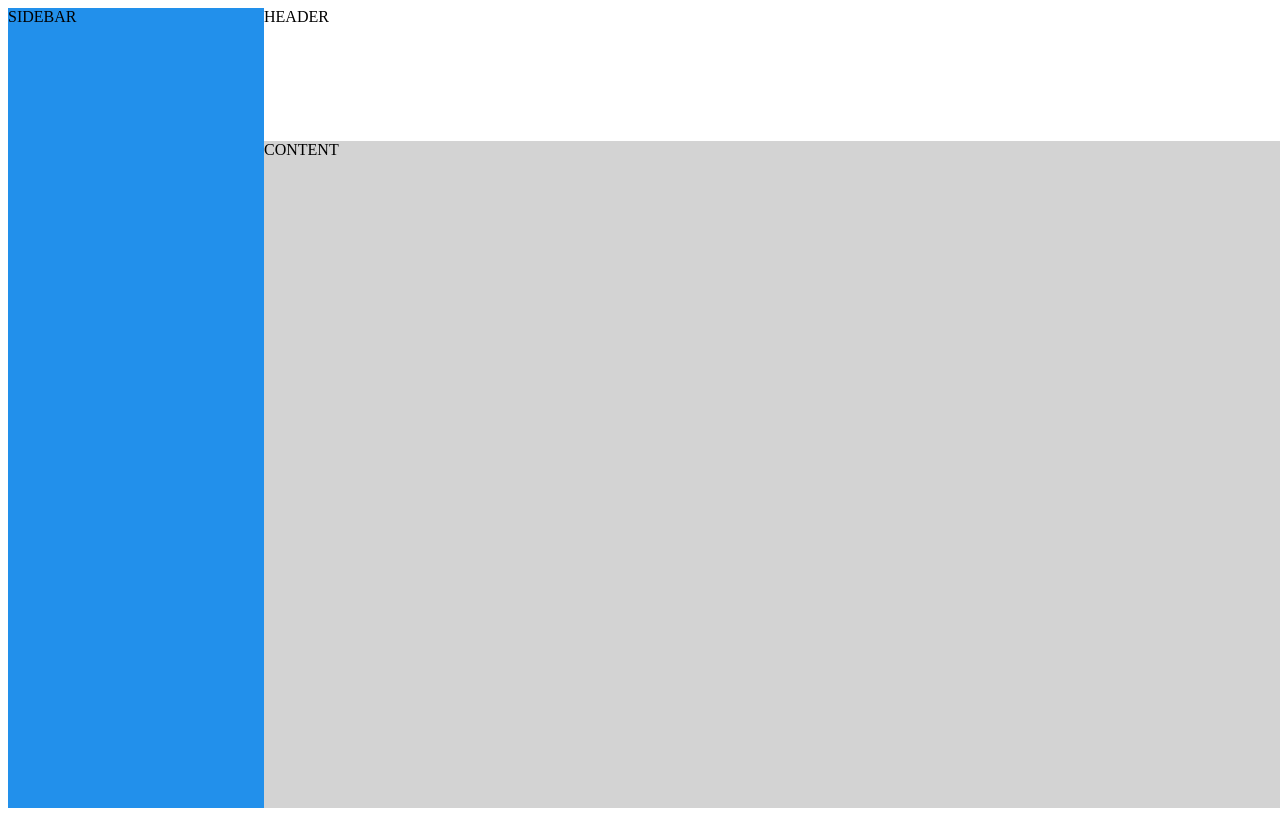
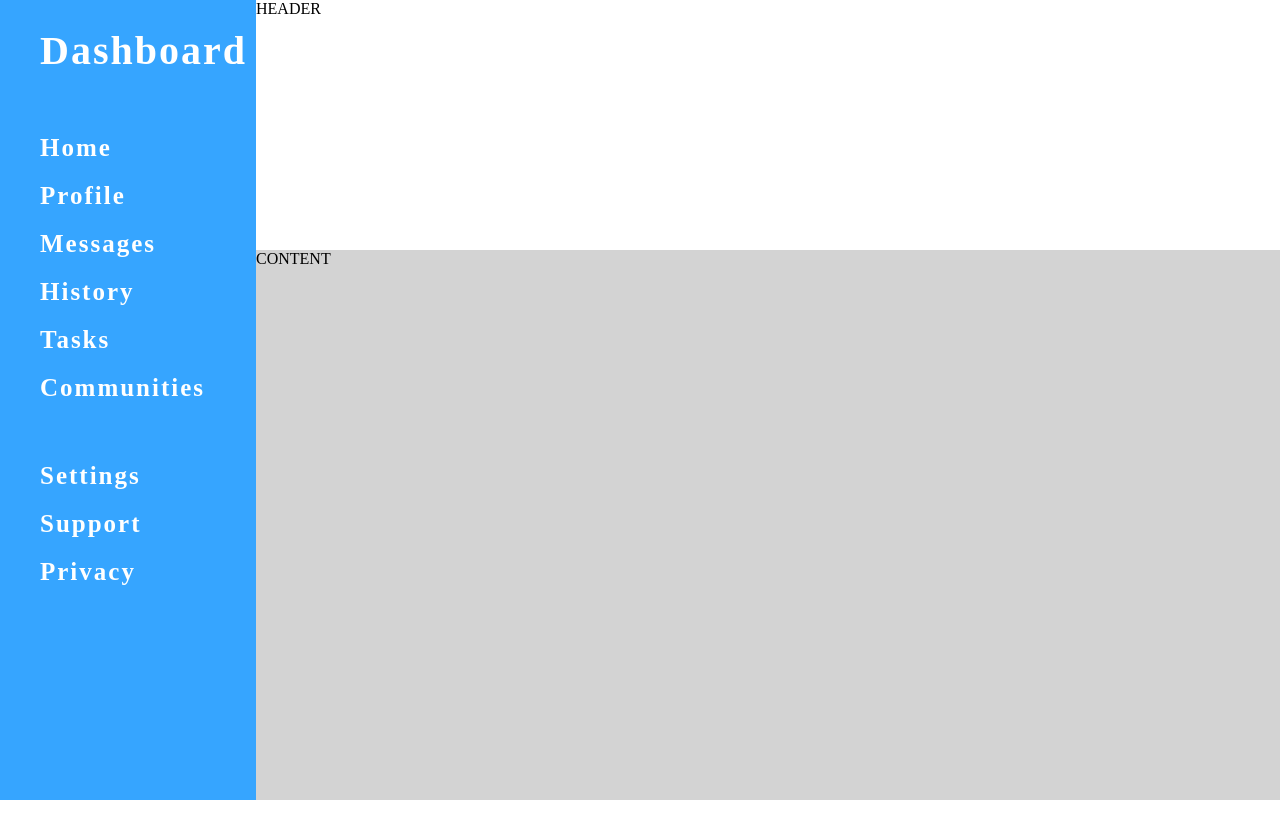
Before and after one commit to paulobrien21/admin-page, a plain HTML site: page index.html in a window 1280 px wide. Drawn offline with Linux system fonts and the light colour scheme.

Commit message:
- adjusted layout - added sidebar content

```diff
--- a/index.html
+++ b/index.html
@@ -12,7 +12,38 @@
             HEADER
         </div>
         <div class="sidebar">
-            SIDEBAR
+            <h1>Dashboard</h1>
+            <ul class="side-group-1">
+                <li class="sidecontent">
+                    Home
+                </li>
+                <li class="sidecontent">
+                    Profile
+                </li>
+                <li class="sidecontent">
+                    Messages
+                </li>
+                <li class="sidecontent">
+                    History
+                </li>
+                <li class="sidecontent">
+                    Tasks
+                </li>
+                <li class="sidecontent">
+                    Communities
+                </li>
+            </ul>
+            <ul class="side-group-2">
+                <li class="sidecontent">
+                    Settings
+                </li>
+                <li class="sidecontent">
+                    Support
+                </li>
+                <li class="sidecontent">
+                    Privacy
+                </li>
+            </ul>
         </div>
         <div class="content">
             CONTENT
--- a/style.css
+++ b/style.css
@@ -1,9 +1,13 @@
+html, body {
+    margin: 0;
+    padding: 0;
+  }
 .container{
     height: 100vh;
     width: 100vw;
     display: grid;
     grid-template-columns: 1fr 4fr;
-    grid-template-rows: 1fr 5fr;
+    grid-template-rows: minmax(250px, 1fr) 5fr;
 }
 
 .header{
@@ -11,8 +15,24 @@
     grid-area: 1 / 2 / 2 / 3;
 }
 .sidebar{
-    background-color: rgb(34, 144, 235);
+    background-color: rgb(54, 165, 255);
     grid-area: 1 / 1 / 3 / 2;
+    color: white;
+    letter-spacing: 2px;
+}
+.sidebar h1{
+    font-size: 40px;
+    margin-left: 40px;
+    margin-bottom: 60px;
+}
+.sidebar ul{
+    margin-bottom: 60px;
+}
+.sidebar ul li{
+    list-style-type: none;
+    font-size: 25px;
+    font-weight: bold;
+    margin-top: 20px;
 }
 .content{
     background-color: lightgray;
```
